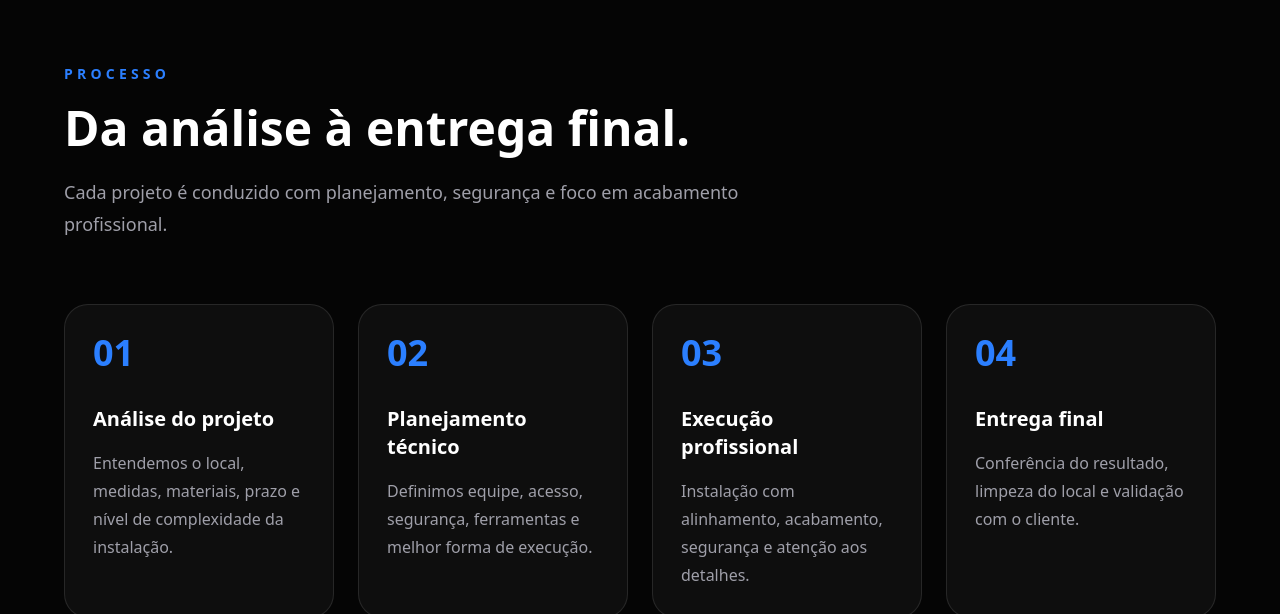
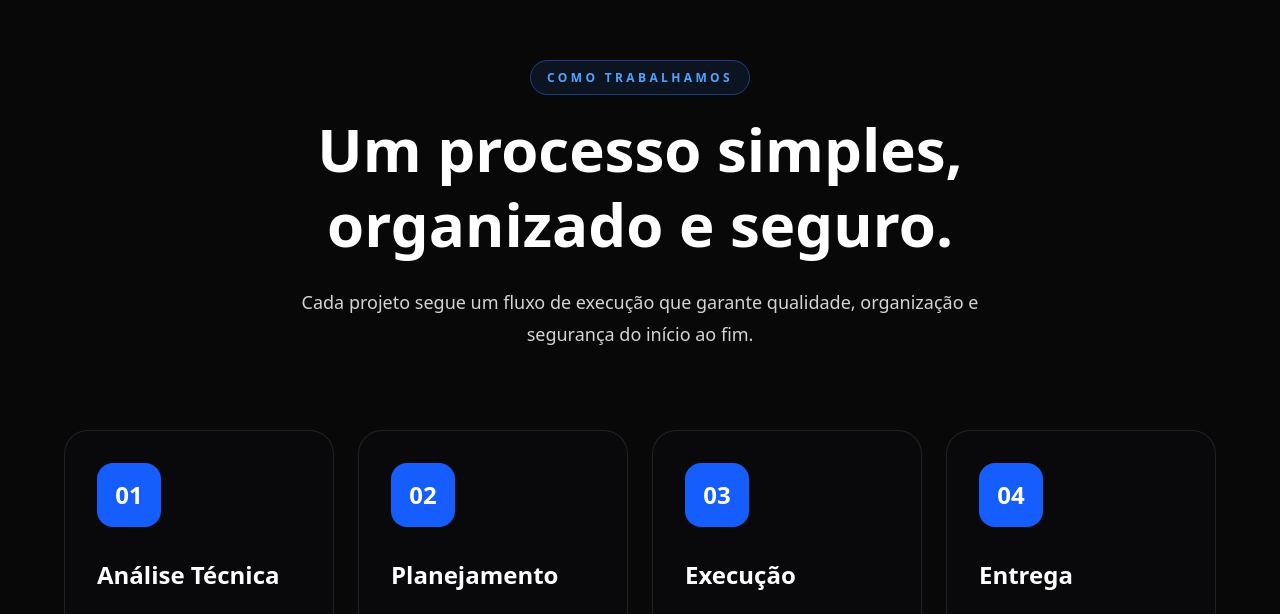
Before and after one commit to contatoarantesinstalacoes-maker/arantes-instalacoes-visuais, a Next.js app: page / in a window 1280 px wide. Shown: the part 6726-7340 px from the top of the page. Built offline with nearby package versions, Linux system fonts and the light colour scheme.

Commit message:
Novo Process premium

```diff
--- a/components/sections/Process.tsx
+++ b/components/sections/Process.tsx
@@ -1,61 +1,75 @@
 const steps = [
   {
     number: "01",
-    title: "Análise do projeto",
-    text: "Entendemos o local, medidas, materiais, prazo e nível de complexidade da instalação.",
+    title: "Análise Técnica",
+    text: "Recebemos seu projeto, entendemos a necessidade da instalação e avaliamos acesso, materiais e complexidade.",
   },
   {
     number: "02",
-    title: "Planejamento técnico",
-    text: "Definimos equipe, acesso, segurança, ferramentas e melhor forma de execução.",
+    title: "Planejamento",
+    text: "Definimos equipe, equipamentos, cronograma e estratégia para garantir uma execução segura e eficiente.",
   },
   {
     number: "03",
-    title: "Execução profissional",
-    text: "Instalação com alinhamento, acabamento, segurança e atenção aos detalhes.",
+    title: "Execução",
+    text: "Nossa equipe realiza a instalação com precisão, alinhamento, acabamento profissional e atenção aos detalhes.",
   },
   {
     number: "04",
-    title: "Entrega final",
-    text: "Conferência do resultado, limpeza do local e validação com o cliente.",
+    title: "Entrega",
+    text: "Finalizamos o projeto, realizamos a conferência completa e entregamos tudo pronto para utilização.",
   },
 ];
 
 export default function Process() {
   return (
-    <section className="bg-[#050505] px-6 py-28 md:px-16">
+    <section className="bg-[#080808] px-6 py-28 md:px-16">
       <div className="mx-auto max-w-7xl">
-        <div className="mb-16 max-w-3xl">
-          <p className="text-sm font-bold uppercase tracking-[0.3em] text-blue-500">
-            PROCESSO
+
+        <div className="mx-auto max-w-3xl text-center">
+
+          <span className="rounded-full border border-blue-500/40 bg-blue-500/10 px-4 py-2 text-xs font-black uppercase tracking-[0.28em] text-blue-400">
+            COMO TRABALHAMOS
+          </span>
+
+          <h2 className="mt-6 text-4xl font-black leading-tight md:text-6xl">
+            Um processo simples, organizado e seguro.
+          </h2>
+
+          <p className="mt-6 text-lg leading-8 text-zinc-300">
+            Cada projeto segue um fluxo de execução que garante qualidade,
+            organização e segurança do início ao fim.
           </p>
 
-          <h2 className="mt-5 text-4xl font-black md:text-5xl">
-            Da análise à entrega final.
-          </h2>
-
-          <p className="mt-6 text-lg leading-8 text-zinc-400">
-            Cada projeto é conduzido com planejamento, segurança e foco em
-            acabamento profissional.
-          </p>
         </div>
 
-        <div className="grid gap-6 md:grid-cols-4">
+        <div className="mt-20 grid gap-6 md:grid-cols-2 xl:grid-cols-4">
+
           {steps.map((step) => (
+
             <div
               key={step.number}
-              className="rounded-3xl border border-white/10 bg-white/[0.04] p-7"
+              className="group rounded-3xl border border-white/10 bg-zinc-950 p-8 transition duration-300 hover:-translate-y-2 hover:border-blue-500"
             >
-              <span className="text-4xl font-black text-blue-500">
+
+              <div className="flex h-16 w-16 items-center justify-center rounded-2xl bg-blue-600 text-2xl font-black">
                 {step.number}
-              </span>
+              </div>
 
-              <h3 className="mt-8 text-xl font-bold">{step.title}</h3>
+              <h3 className="mt-8 text-2xl font-black">
+                {step.title}
+              </h3>
 
-              <p className="mt-4 leading-7 text-zinc-400">{step.text}</p>
+              <p className="mt-5 leading-8 text-zinc-400">
+                {step.text}
+              </p>
+
             </div>
+
           ))}
+
         </div>
+
       </div>
     </section>
   );
```
